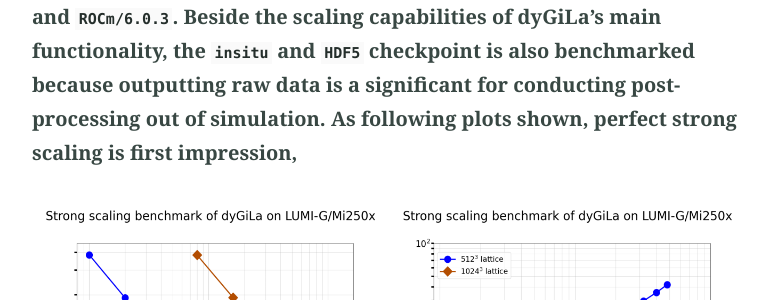
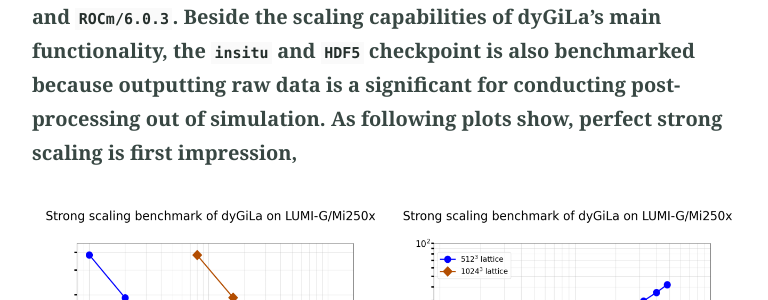
Before and after one commit to dyGiLa/dygila.github.io, a Jekyll site: the page built from benchmark.md, in a window 1280 px wide and 900 px high, scrolled down 848 px. Shown: the part 223-523 px from the top of the window, without its empty margins (251-1019 px from the left). Built offline with Jekyll 4.4.1, drawn with Linux system fonts in a browser that asks for light colours; some of the changed text lies outside the part shown.

Commit message:
text editing

```diff
--- a/benchmark.md
+++ b/benchmark.md
@@ -14,7 +14,7 @@ A comprehensive benchmark of the strong scaling and weak scaling capabilities of
 with `LUMI/24.03` PE and `ROCm/6.0.3`.
 Beside the scaling capabilities of dyGiLa's main functionality, the `insitu` and `HDF5` checkpoint is also benchmarked because outputting raw data
 is a significant for conducting post-processing out of simulation.
-As following plots shown, perfect strong scaling is first impression,
+As following plots show, perfect strong scaling is first impression,
 
 <img src="{{ site.github.url }}/pic/strong-scaling-walltime-speedup-512-1024.png" alt="Home" width="130%">
 
```
Also changed, not shown: other parts of benchmark.md (+1 -1 lines).
